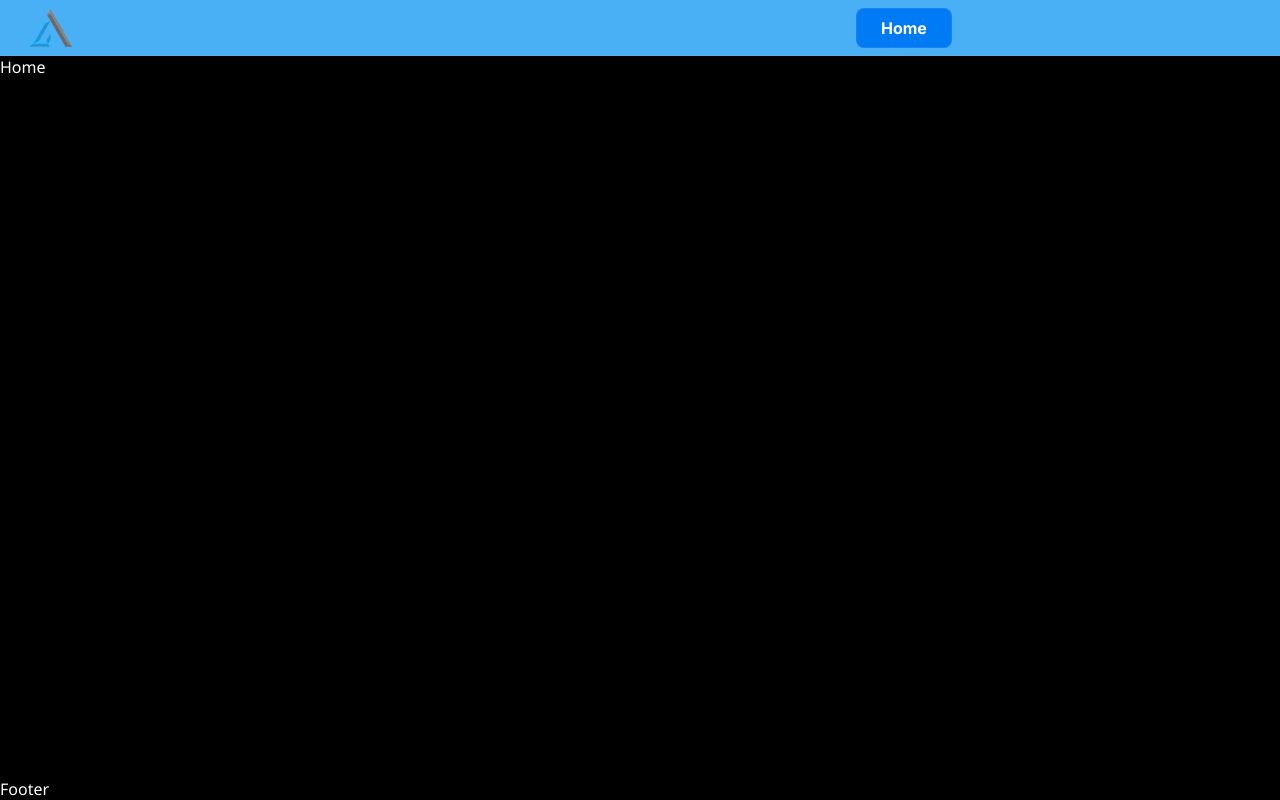
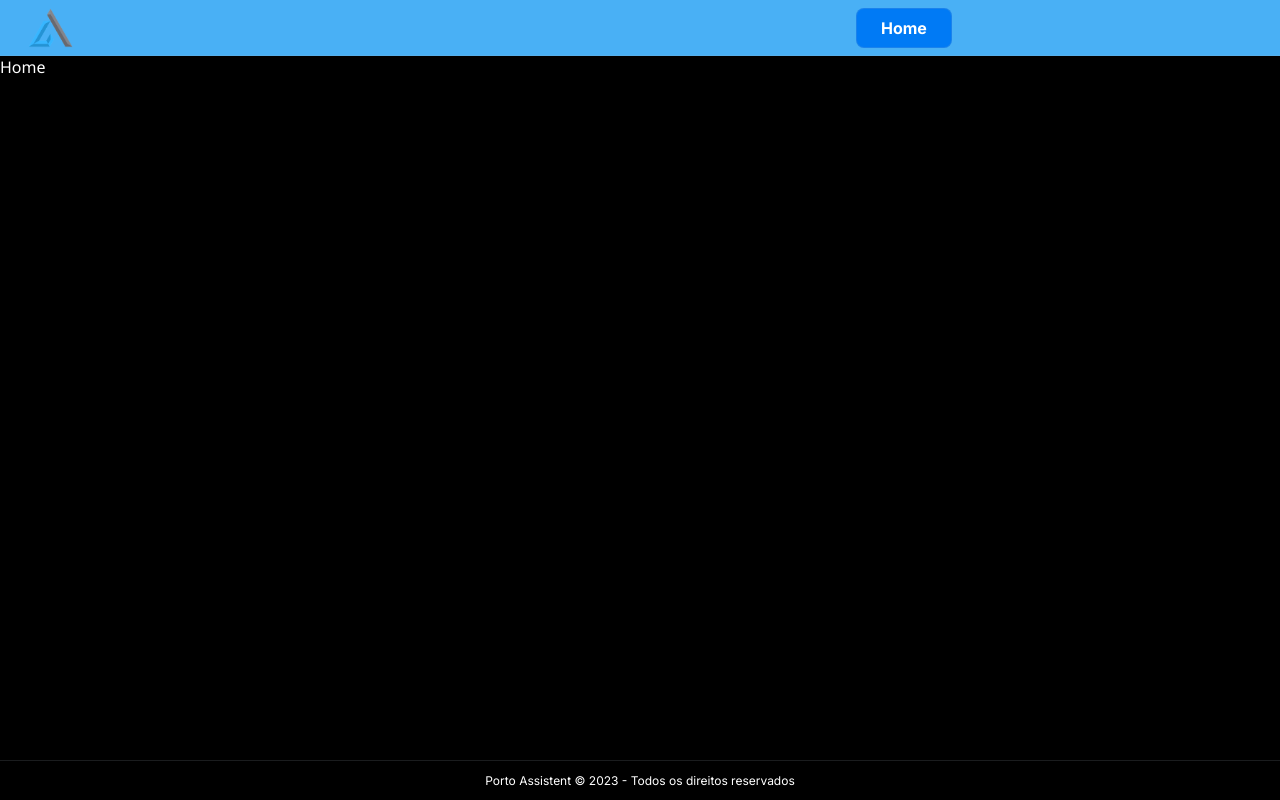
Before and after one commit to Challenge-PortoSeguro/ReactJs-Porto, a React (Vite) app: page / in a window 1280 px wide. Built offline with nearby package versions, Linux system fonts and the light colour scheme; a web font is replaced by a local one.

Commit message:
Componente Footer

```diff
--- a/src/components/Footer/index.jsx
+++ b/src/components/Footer/index.jsx
@@ -1,10 +1,11 @@
-import React from 'react';
+import * as S from "./styles";
 
 const Footer = () => {
     return (
-        <>
-            <p>Footer</p>
-        </>
+        <S.Footer>
+            <S.Text>Porto Assistent © 2023 - Todos os direitos reservados</S.Text>
+        </S.Footer>
     );
-}
+};
+
 export default Footer;
--- a/src/components/Footer/styles.js
+++ b/src/components/Footer/styles.js
@@ -0,0 +1,26 @@
+import styled from 'styled-components';
+
+export const Footer = styled.footer`
+  display: flex;
+  align-items: center;
+  justify-content: center;
+  width: 100%;
+  min-height: 40px;
+  border-top: 1px solid ${({ theme }) => theme.colors.border.transparent};
+  background: ${({ theme }) => theme.colors.background.footer};
+
+  @media screen and (max-width: 720px) {
+    font-size: 14px;
+  }
+`;
+
+export const Text = styled.p`
+    font-size: 12px;
+    color: ${({ theme }) => theme.colors.text.white};
+    font-family: 'Inter';
+    font-weight: 400;
+    margin: 0;
+    padding: 0;
+    text-align: center;
+    width: 100%;
+`;
```
